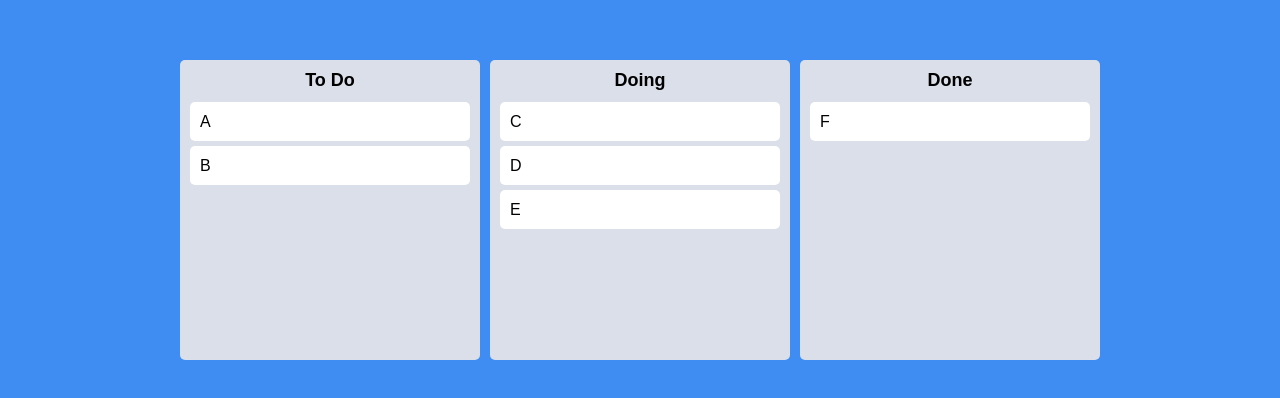
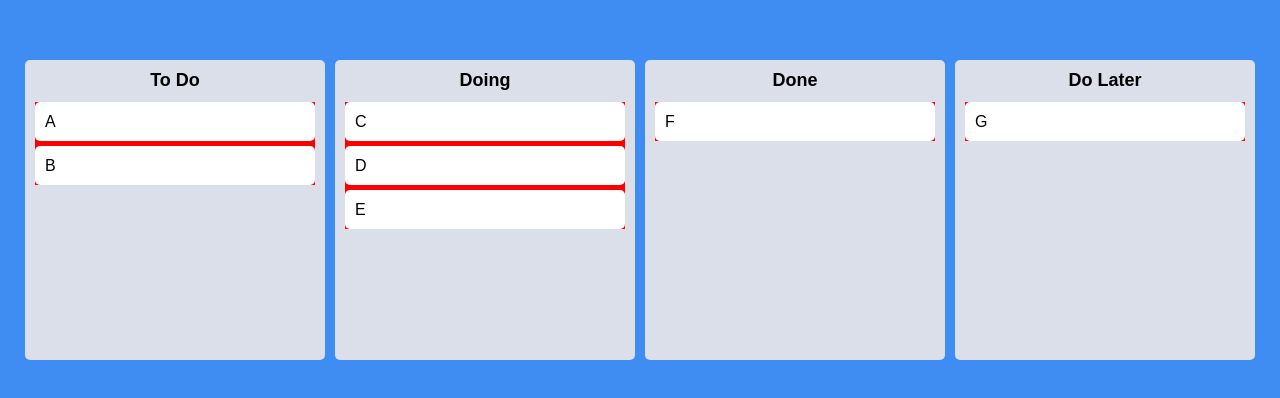
Before and after one commit to woosshe/nomad_react-masterclass, a React (Create React App) app: page / in a window 1280 px wide. Shown: the part 190-588 px from the top of the page. Built offline with nearby package versions, Linux system fonts and the light colour scheme.

Commit message:
6.10 Cross Board Movement

```diff
--- a/src/App.tsx
+++ b/src/App.tsx
@@ -24,18 +24,30 @@ const Boards = styled.div`
 function App() {
   const [toDos, setToDos] = useRecoilState(toDoState);
   const onDragEnd = (info: DropResult) => {
-    console.log(info);
-    const { draggableId, destination, source } = info;
-    if (!destination) return;
-    if (destination?.droppableId === source.droppableId) {
+    const { draggableId, destination: target, source } = info;
+    if (!target) return;
+    if (target.droppableId === source.droppableId) {
       // same board movement
       setToDos((allBoards) => {
         const boardCopy = [...allBoards[source.droppableId]];
         boardCopy.splice(source.index, 1);
-        boardCopy.splice(destination?.index, 0, draggableId);
+        boardCopy.splice(target.index, 0, draggableId);
         return {
           ...allBoards,
           [source.droppableId]: boardCopy,
+        };
+      });
+    } else {
+      // cross board movement
+      setToDos((allBoards) => {
+        const sourceBoard = [...allBoards[source.droppableId]];
+        const targetBoard = [...allBoards[target.droppableId]];
+        sourceBoard.splice(source.index, 1);
+        targetBoard.splice(target.index, 0, draggableId);
+        return {
+          ...allBoards,
+          [source.droppableId]: sourceBoard,
+          [target.droppableId]: targetBoard,
         };
       });
     }
--- a/src/Components/Board.tsx
+++ b/src/Components/Board.tsx
@@ -25,19 +25,19 @@ interface IBoardProps {
 
 function Board({ toDos, boardId }: IBoardProps) {
   return (
-    <Droppable droppableId={boardId}>
-      {(magic) => {
-        return (
-          <Wrapper ref={magic.innerRef} {...magic.droppableProps}>
-            <Title>{boardId}</Title>
+    <Wrapper>
+      <Title>{boardId}</Title>
+      <Droppable droppableId={boardId}>
+        {(magic) => (
+          <div style={{ backgroundColor: "red" }} ref={magic.innerRef} {...magic.droppableProps}>
             {toDos.map((toDo, index) => (
-              <DraggableCard key={toDo} toDo={toDo} index={index} />
+              <DraggableCard key={toDo} index={index} toDo={toDo} />
             ))}
             {magic.placeholder}
-          </Wrapper>
-        );
-      }}
-    </Droppable>
+          </div>
+        )}
+      </Droppable>
+    </Wrapper>
   );
 }
 
--- a/src/atoms.tsx
+++ b/src/atoms.tsx
@@ -10,5 +10,6 @@ export const toDoState = atom<IToDoState>({
     "To Do": ["A", "B"],
     Doing: ["C", "D", "E"],
     Done: ["F"],
+    "Do Later": ["G"],
   },
 });
```
